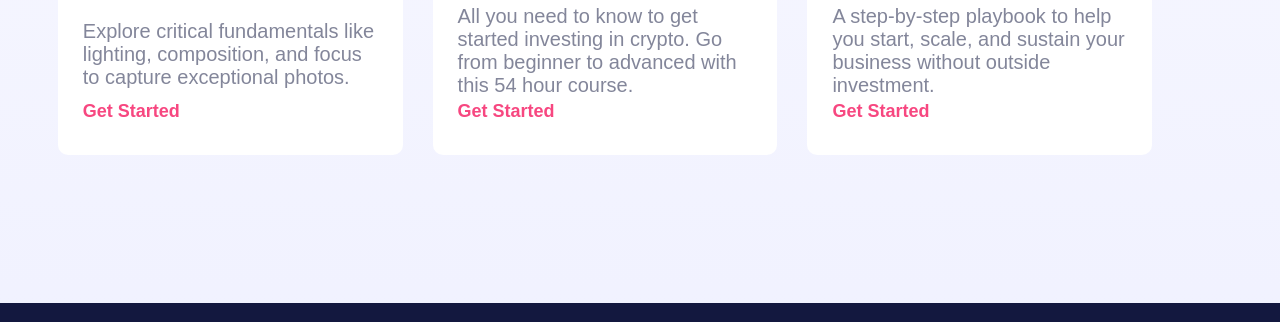
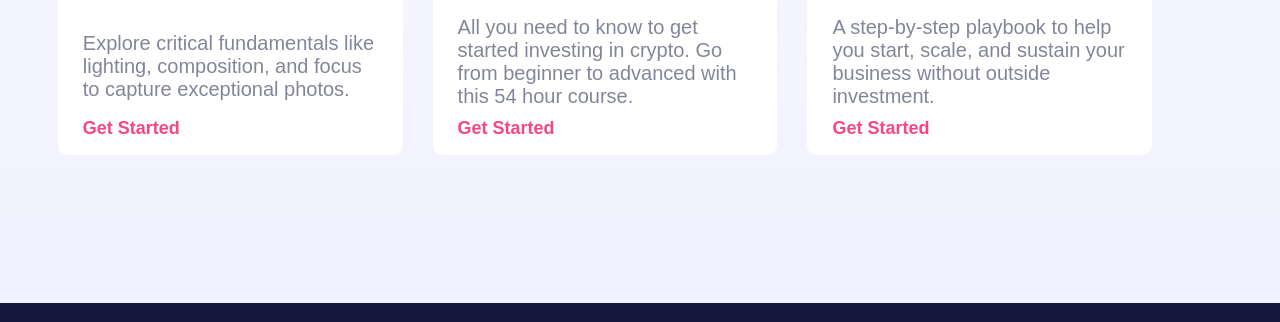
Before and after one commit to Nanayaw130/E-learning, a plain HTML site: page skilled-elearning-landing-page/starter-code/index.html in a window 1280 px wide. Shown: the part 1030-1352 px from the top of the page. Drawn offline with Linux system fonts and the light colour scheme; a web font is replaced by a local one.

Commit message:
elearning

```diff
--- a/skilled-elearning-landing-page/starter-code/styles.css
+++ b/skilled-elearning-landing-page/starter-code/styles.css
@@ -313,6 +313,10 @@ h1{
             line-height:40px ;
             padding-top: 65px;
           }
+          .content .link{
+            margin-top: 0;
+            margin-bottom:-12px;
+           }
 
 
 
```
